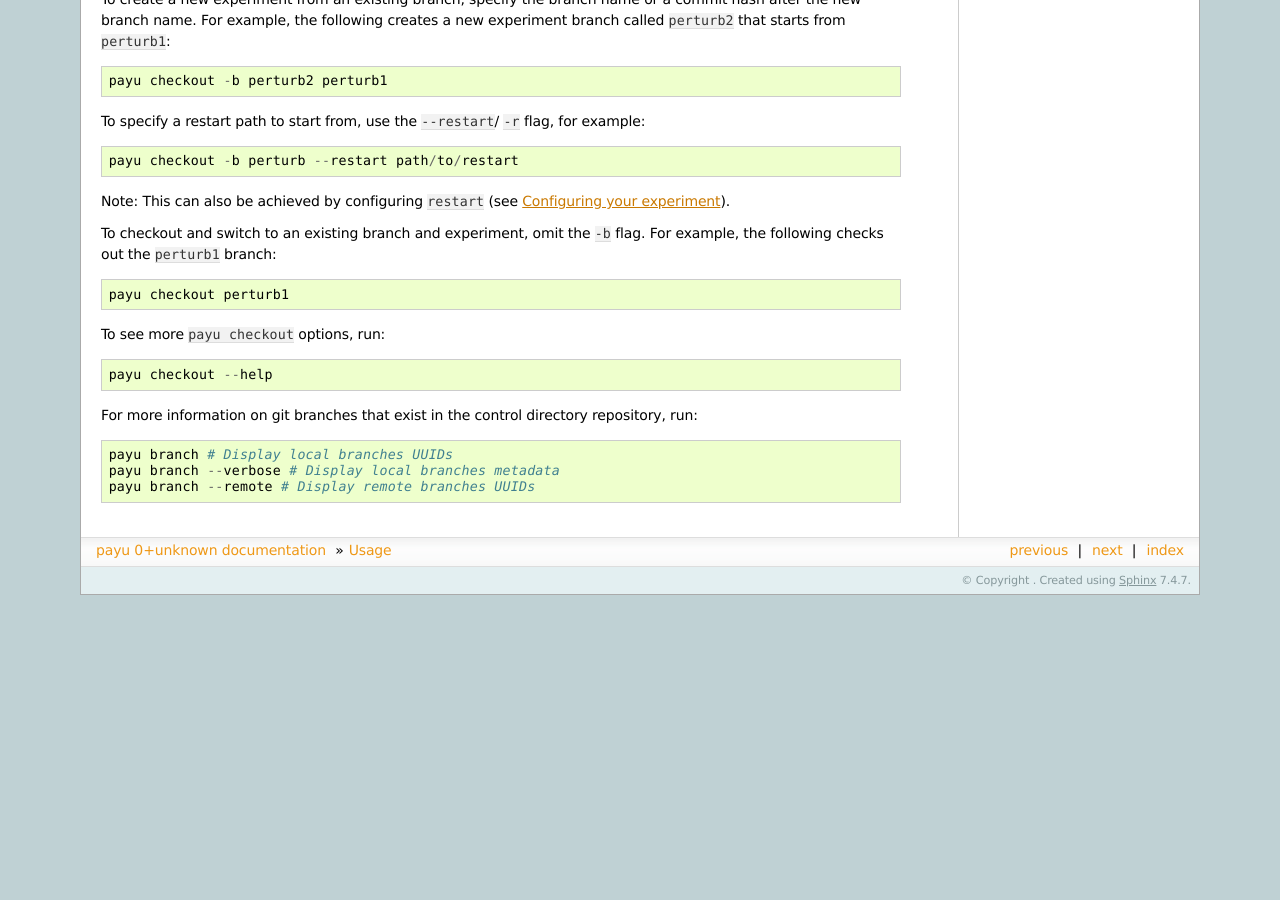
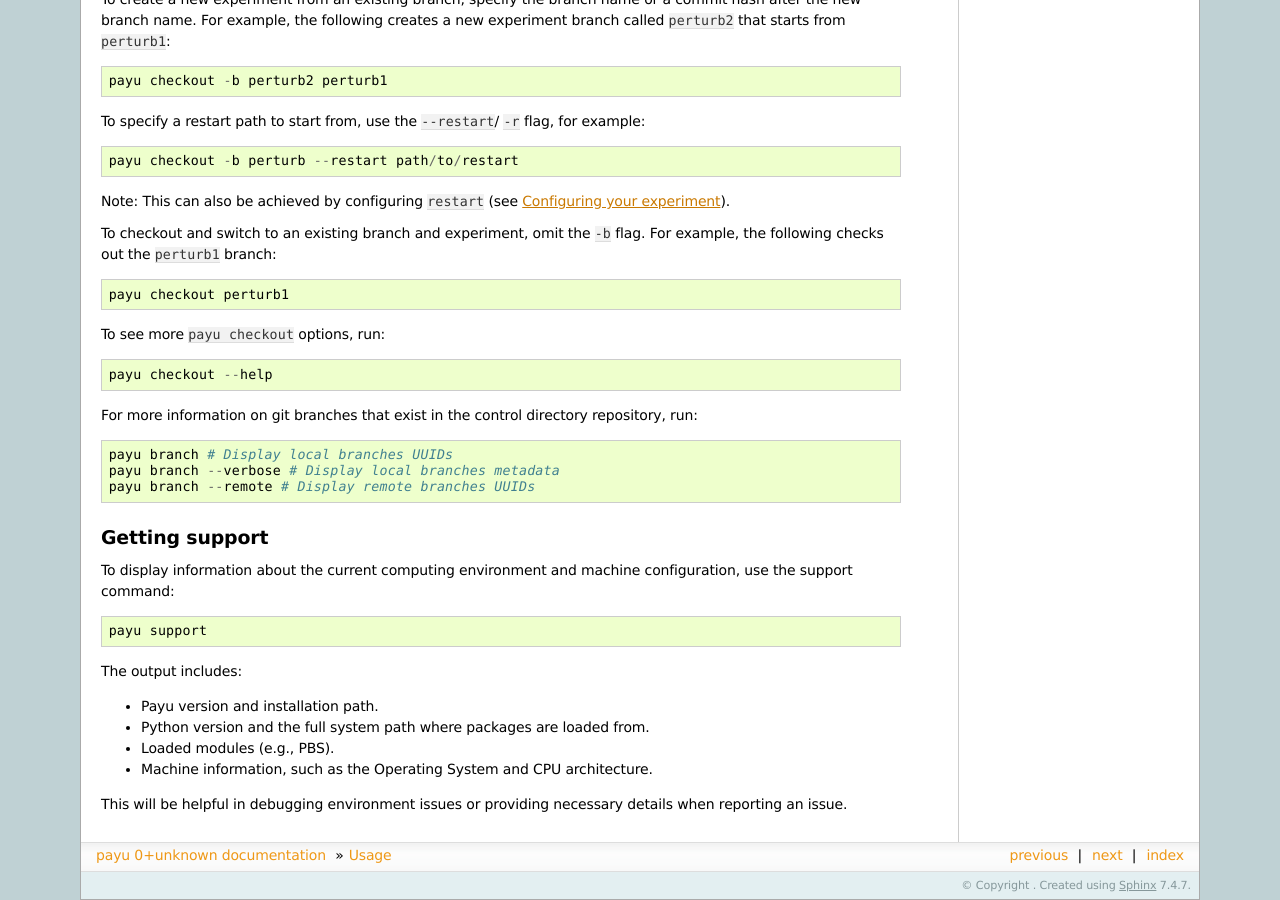
Before and after one commit to payu-org/payu, a Sphinx documentation site: the page built from docs/source/usage.rst, in a window 1280 px wide and 900 px high, scrolled down 7824 px. Built offline with Sphinx 7.4.7, drawn with Linux system fonts in a browser that asks for light colours; before the commit the page ends 8419 px from its top, so only the background shows below that.

Commit message:
Clarify payu support in documentation.

```diff
--- a/docs/source/usage.rst
+++ b/docs/source/usage.rst
@@ -509,3 +509,25 @@ repository, run::
       payu branch # Display local branches UUIDs
       payu branch --verbose # Display local branches metadata
       payu branch --remote # Display remote branches UUIDs
+
+
+Getting support
+===============
+
+To display information about the current computing environment and machine
+configuration, use the support command::
+
+   payu support
+
+The output includes:
+
+* Payu version and installation path.
+
+* Python version and the full system path where packages are loaded from.
+
+* Loaded modules (e.g., PBS).
+
+* Machine information, such as the Operating System and CPU architecture.
+
+This will be helpful in debugging environment issues or providing necessary details
+when reporting an issue.
```
